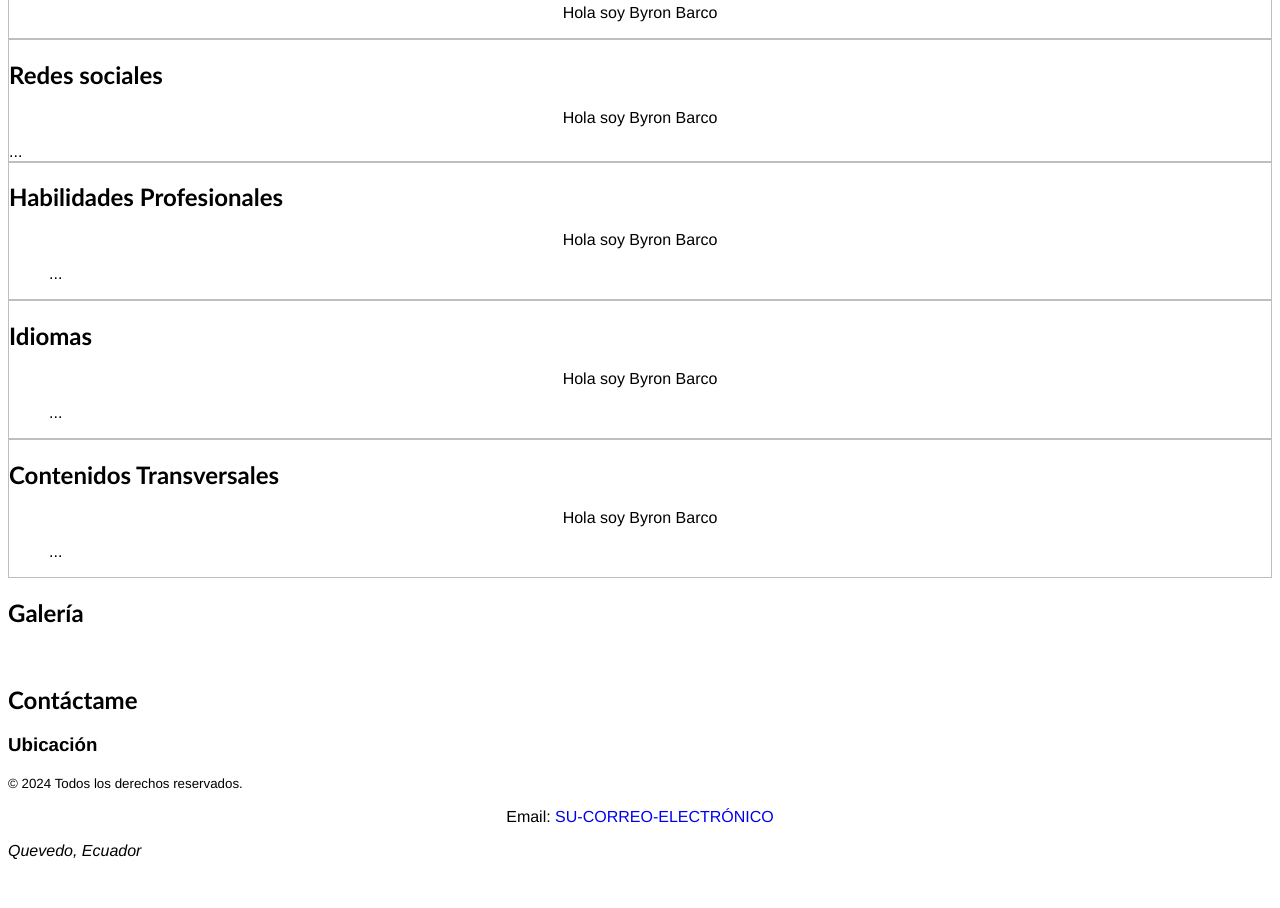
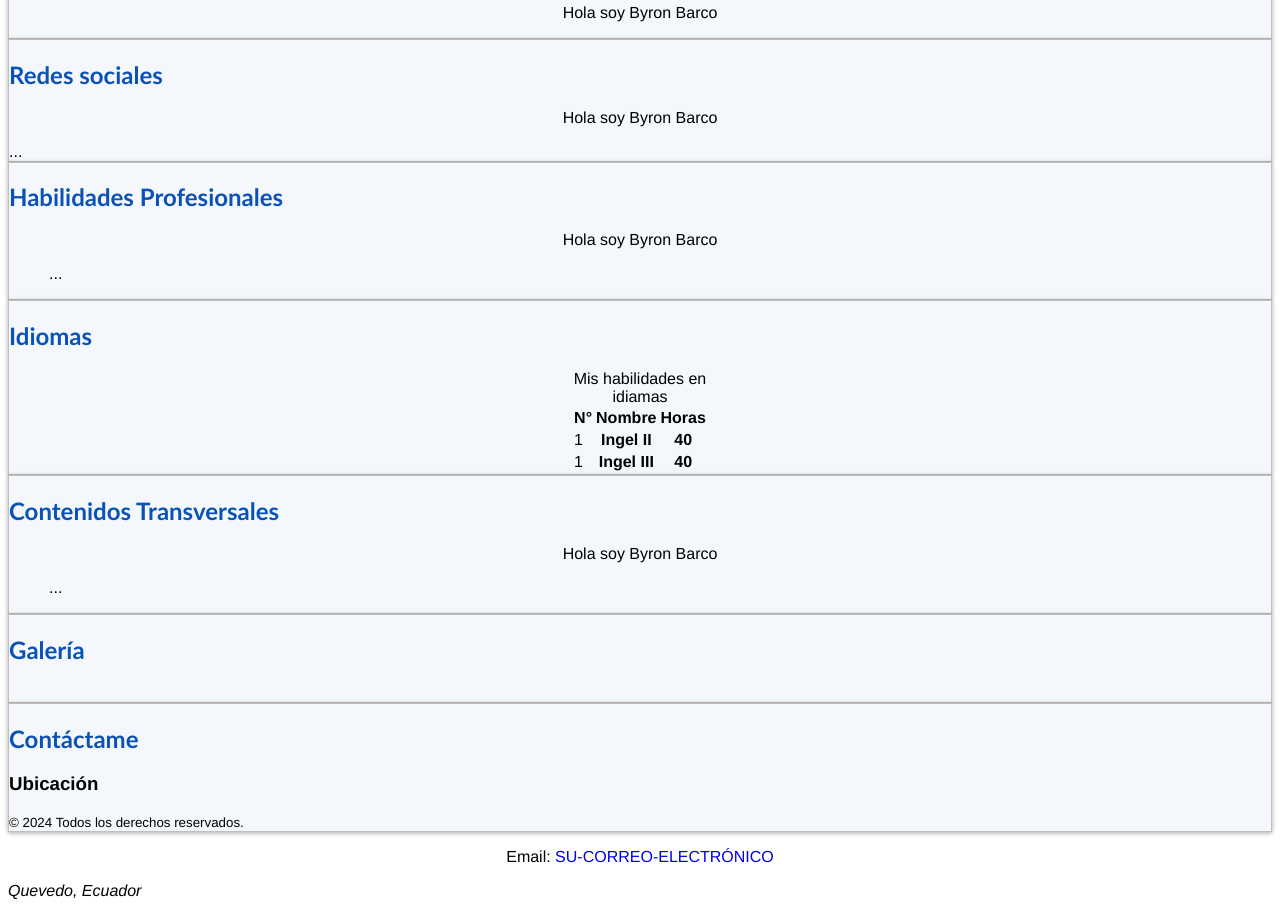
Before and after one commit to byronbm08/cursoEspol, a plain HTML site: page index.html in a window 1280 px wide. Shown: the part 306-1214 px from the top of the page. Before the commit the page ends 1174 px from the top, so only its background shows below. Drawn offline with Linux system fonts and the light colour scheme.

Commit message:
CSS - hoja de estilo externa.

```diff
--- a/index.html
+++ b/index.html
@@ -30,7 +30,6 @@
    <section id="secciondatos" class="seccion">
       <h2 class="section-header">Datos Personal</h2>
       <p>Hola soy Byron Barco</p>
-
    </section>
 
    <section id="seccionredes" class="seccion">
@@ -47,21 +46,42 @@
 
    <section id="seccionidiomas" class="seccion">
       <h2>Idiomas</h2>
-      <p>Hola soy Byron Barco</p>
-      <ul>...</ul>
+      <table>
+         <caption>Mis habilidades en idiamas</caption>
+         <thead>
+            <tr>
+               <th>N°</th>
+               <th>Nombre</th>
+               <th>Horas</th>
+            </tr>
+         </thead>
+         <tbody>
+            <tr>
+               <td>1</td>
+               <th>Ingel II</th>
+               <th>40</th>
+            </tr>
+            <tr>
+               <td>1</td>
+               <th>Ingel III</th>
+               <th>40</th>
+            </tr>
+         </tbody>
+      </table>
    </section>
+
    <section id="secciontransversales" class="seccion">
       <h2>Contenidos Transversales</h2>
       <p>Hola soy Byron Barco</p>
       <ol>...</ol>
    </section>
-
-   <aside id="secciongaleria">
+   <section id="secciongaleria" class="seccion">
+      <aside id="">
          <h2>Galería</h2>
          <img ...> <img ...>
       </aside>
-
-   <section id="seccioncontactenos">
+   </section>
+   <section id="seccioncontactenos" class="seccion">
       <h2>Contáctame</h2>
       <h3>Ubicación
          <div></div>
--- a/stylesheets/style.css
+++ b/stylesheets/style.css
@@ -28,4 +28,14 @@
 
   .seccion {
     border: 0.8pt solid #c1bdbd;
+    background-color: #f4f8fd;
+    box-shadow: 0 1px 6px rgb(0 0 0 / 12%), 0 1px 4px rgb(0 0 0 / 24%);
   }
+
+  .seccion h2 {
+    color: #0a52b6;
+  }
+
+  #seccionidiomas table {
+    margin: 0 auto;
+}
```
Lines whose indentation alone changed are shown as unchanged.
